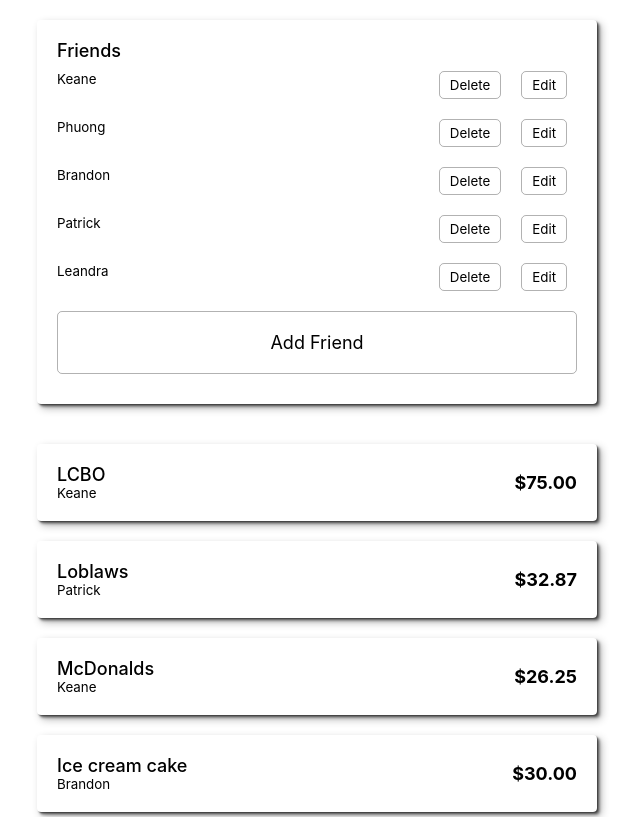
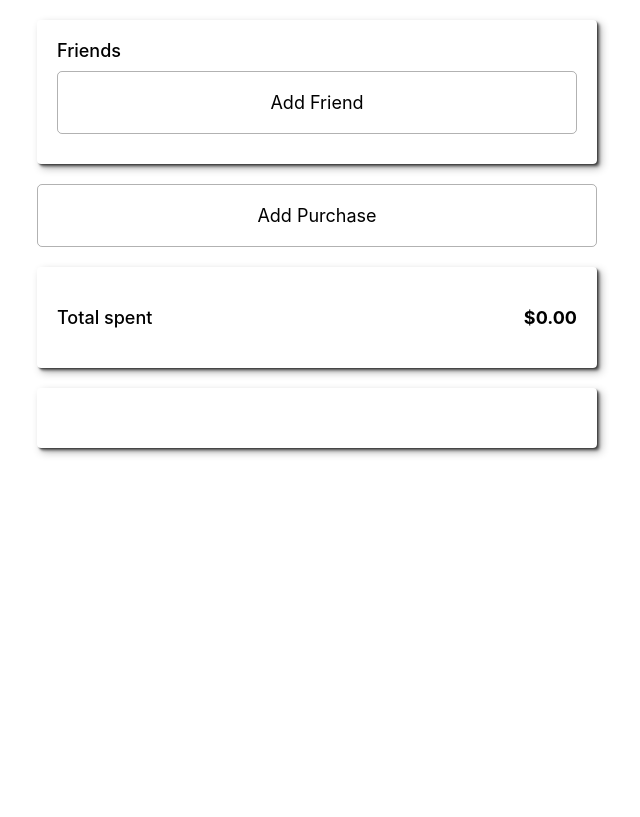
Before and after one commit to r2vq/division, a React (Create React App) app: page / in a window 1280 px wide. Shown: the top 817 px of the page, without its empty margins (323-963 px from the left). Built offline with nearby package versions, Linux system fonts and the light colour scheme; the HTML template or start-up script is replaced by a standard one.

Commit message:
Remove the auto population of sample data

```diff
--- a/src/App.js
+++ b/src/App.js
@@ -1,4 +1,4 @@
-import { useEffect, useState } from 'react';
+import { useState } from 'react';
 import uuid from 'react-uuid';
 import './App.css';
 import Calculator from './component/Calculator';
@@ -6,27 +6,11 @@ import FriendList from './component/FriendList';
 import PurchaseAdder from './component/PurchaseAdder';
 import PurchaseAdderButton from './component/PurchaseAdderButton';
 import PurchaseList from './component/PurchaseList';
-import sample from "./sample.json";
 
 function App() {
   const [friends, setFriends] = useState([]);
   const [purchases, setPurchases] = useState([]);
   const [isAddingPurchase, setAddingPurchase] = useState(false);
-
-  useEffect(() => {
-    setFriends(sample.friends);
-    setPurchases(
-      sample
-        .purchases
-        .map(purchase => {
-          return {
-            isSelected: false,
-            isEditing: false,
-            ...purchase
-          };
-        })
-    );
-  }, []);
 
   function onAddFriend(friend) {
     setFriends([...friends, friend]);
```
